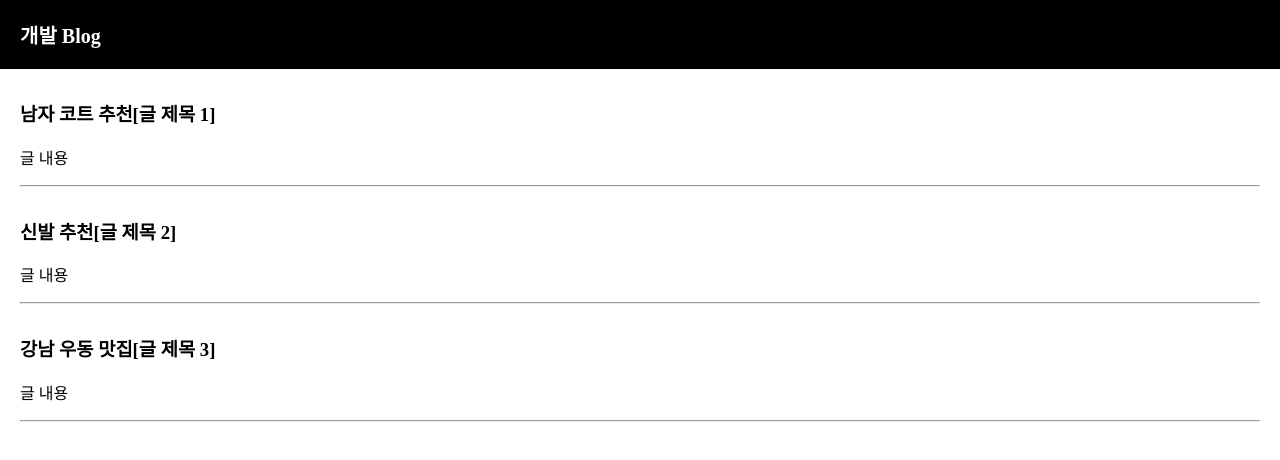
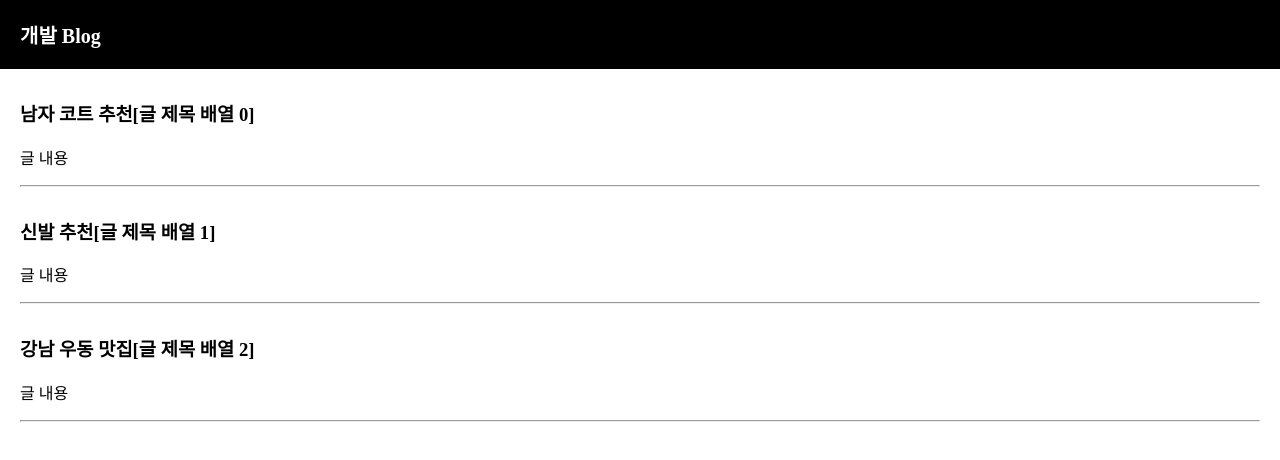
Before and after one commit to KimJongEon/testreact, a React (Create React App) app: page / in a window 1280 px wide. Shown: the top 460 px of the page. Built offline with nearby package versions, Linux system fonts and the light colour scheme.

Commit message:
useState 사용2

```diff
--- a/src/App.js
+++ b/src/App.js
@@ -10,9 +10,7 @@ function App() {
 // ES6 destructuring 문법
 //state는 변수 대신 쓰는 데이터 저장공간, useState()를 이용해 만들어야함
 //state에 데이터를 저장하는 이유 : HTML이 자동으로 재렌더링, HTML이 새로고침 없이도 변경됨
-let [postTitle_01, 글제목변경] = useState(['남자 코트 추천']);
-let [postTitle_02, 글제목변경2] =useState(['신발 추천']);
-let [postTitle_03, 글제목변경3] = useState([ '강남 우동 맛집']);
+let [글제목, 글제목변경] = useState(['남자 코트 추천', '신발 추천', '강남 우동 맛집']);
 // posts라는 변수에 데이터를 저장
 let posts = '맛집 리스트';
 // let mainStyle = {color : 'blue' , fontSize : '100px'} ;
@@ -24,19 +22,19 @@ let posts = '맛집 리스트';
       </div>
       <div className="list">
         {/* posts라는 변수를 통해 데이터 바인딩 */}
-        <h3> { postTitle_01[0] + '[글 제목 1]' } </h3>
+        <h3> { 글제목[0] + '[글 제목 배열 0]' } </h3>
         <p>글 내용</p>
         <hr/>
       </div>
 
       <div className="list">
-        <h3> { postTitle_02[0] +'[글 제목 2]' } </h3>
+        <h3> { 글제목[1] +'[글 제목 배열 1]' } </h3>
         <p>글 내용</p>
         <hr/>
       </div>
 
       <div className="list">
-        <h3> { postTitle_03[0] + '[글 제목 3]'} </h3>
+        <h3> { 글제목[2] + '[글 제목 배열 2]'} </h3>
         <p>글 내용</p>
         <hr/>
       </div>
```
